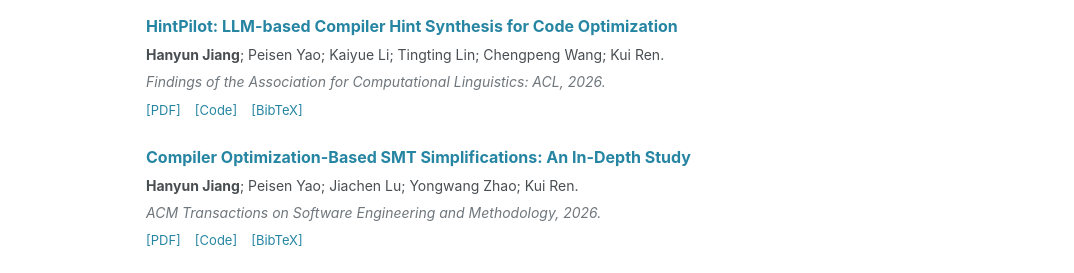
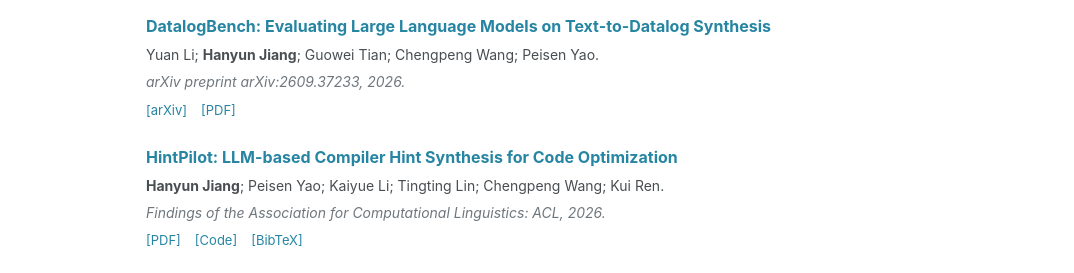
Before and after one commit to hanyunjiang666/hanyunjiang666.github.io, a plain HTML site: page index.html in a window 1280 px wide. Shown: the part 495-768 px from the top of the page, 206-1280 px from the left. Drawn offline with Linux system fonts and the light colour scheme; some packages are replaced by stand-ins of ours; a script that the page names is missing.

Commit message:
Add DatalogBench preprint to publications

```diff
--- a/index.html
+++ b/index.html
@@ -216,6 +216,14 @@
       <section id="publications">
         <h2>Publications</h2>
         <div class="pub">
+          <div class="pub-title"><a href="https://arxiv.org/abs/2609.37233">DatalogBench: Evaluating Large Language Models on Text-to-Datalog Synthesis</a></div>
+          <div class="pub-meta">
+            <p>Yuan Li; <b>Hanyun Jiang</b>; Guowei Tian; Chengpeng Wang; Peisen Yao.</p>
+            <p class="pub-venue">arXiv preprint arXiv:2609.37233, 2026.</p>
+          </div>
+          <div class="paper-links"><a href="https://arxiv.org/abs/2609.37233">[arXiv]</a><a href="https://arxiv.org/pdf/2609.37233">[PDF]</a></div>
+        </div>
+        <div class="pub">
           <div class="pub-title"><a href="https://aclanthology.org/2026.findings-acl.1251.pdf">HintPilot: LLM-based Compiler Hint Synthesis for Code Optimization</a></div>
           <div class="pub-meta">
             <p><b>Hanyun Jiang</b>; Peisen Yao; Kaiyue Li; Tingting Lin; Chengpeng Wang; Kui Ren.</p>
```
